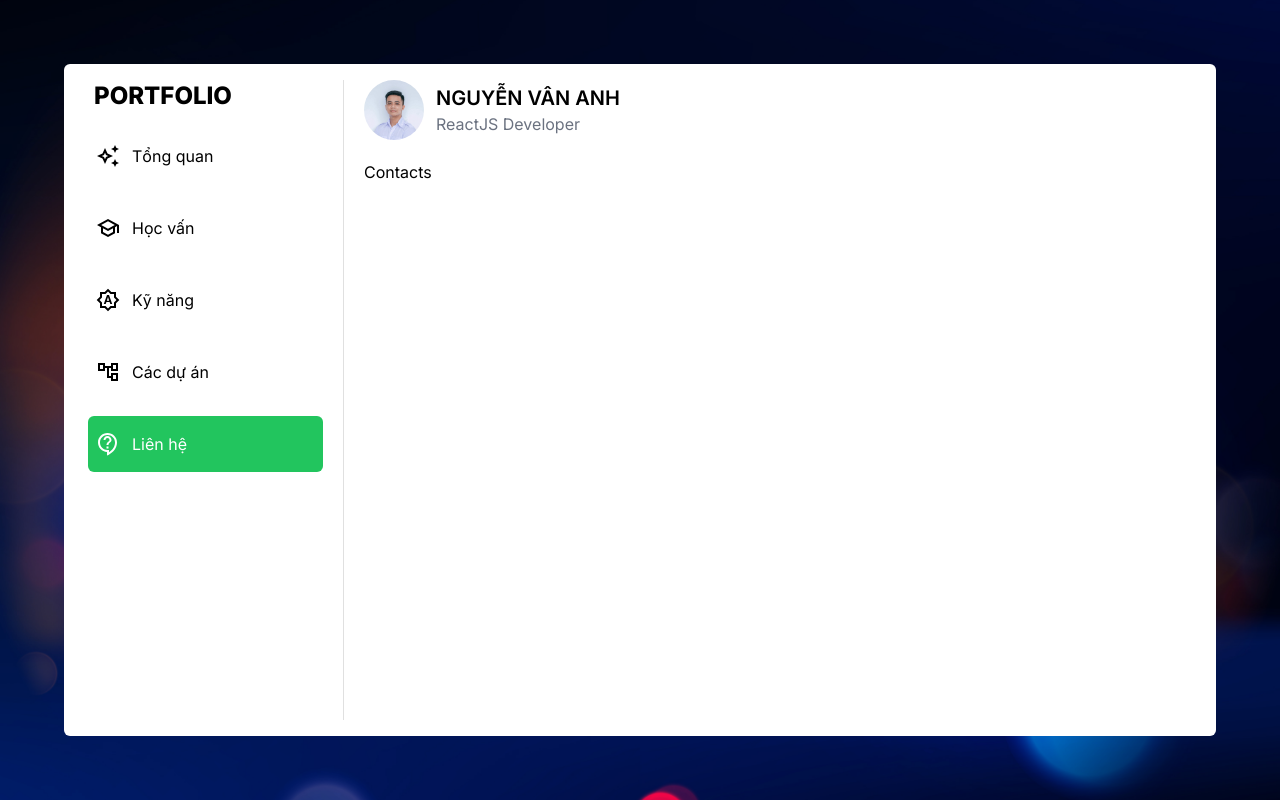
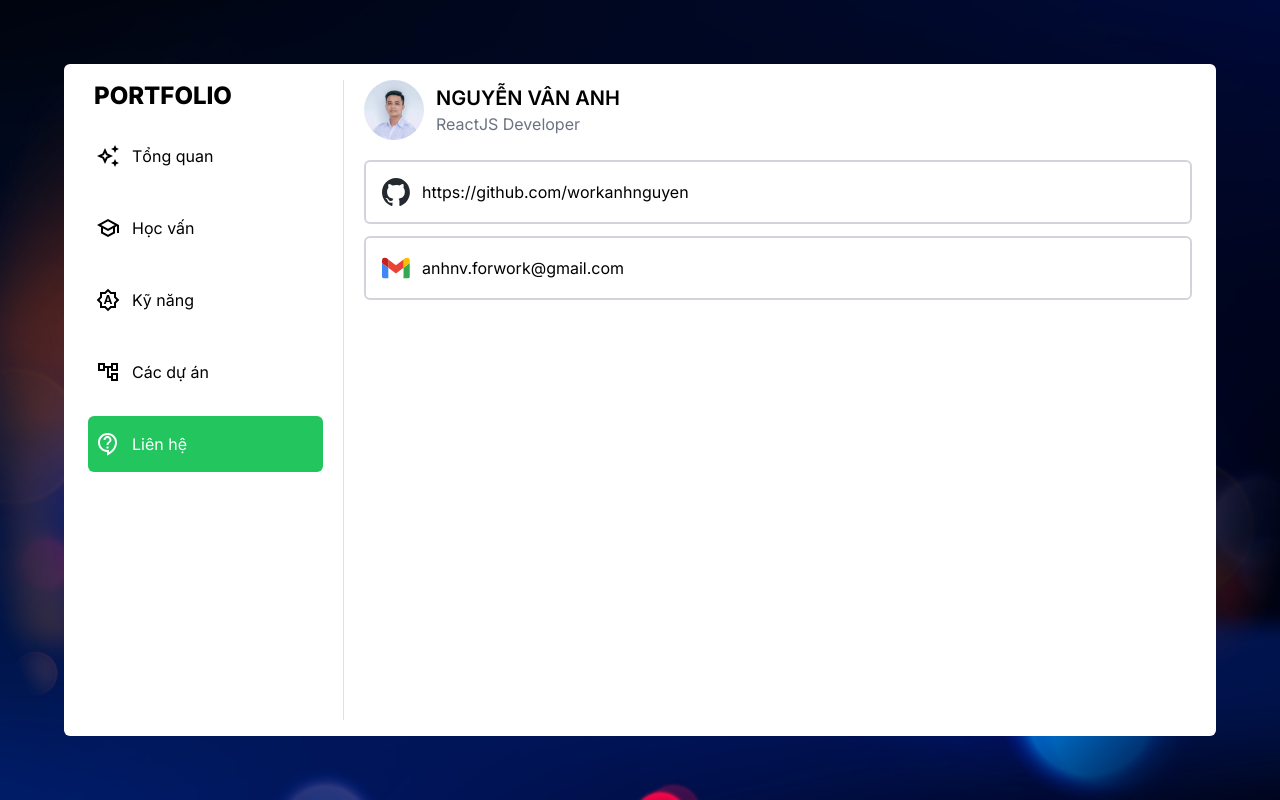
Before and after one commit to workanhnguyen/portfolio, a React (Vite) app in the folder frontend/: page / in a window 1280 px wide. Both pictures are taken after a click on the element "Liên hệ". Built offline with nearby package versions, Linux system fonts and the light colour scheme.

Commit message:
finish contacts section

```diff
--- a/frontend/src/assets/index.js
+++ b/frontend/src/assets/index.js
@@ -15,6 +15,8 @@ import nodejsIcon from './nodejs.svg';
 import mongodbIcon from './mongodb.svg';
 import djangoIcon from './django.svg';
 import springBootIcon from './spring-boot.svg';
+import gmailIcon from './gmail.svg';
+import githubIcon from './github.svg';
 
 export {
   background,
@@ -33,5 +35,7 @@ export {
   mysqlIcon,
   djangoIcon,
   nodejsIcon,
-  springBootIcon
+  springBootIcon,
+  gmailIcon,
+  githubIcon
 };
--- a/frontend/src/components/Contacts.jsx
+++ b/frontend/src/components/Contacts.jsx
@@ -1,8 +1,18 @@
 import React from 'react'
+import user from '../data/user'
+
+const userInfo = user[0];
 
 const Contacts = () => {
   return (
-    <div>Contacts</div>
+    <div className='flex flex-col gap-y-3'>
+    {userInfo.contacts.map((contact, index) => (
+      <div className='w-full flex items-center p-4 gap-x-3 rounded-md border-2 border-gray-300'>
+        <img className='w-7 h-7' src={contact.icon} alt={`icon-${index}`} />
+        {index  === 0 ? <a className='hover:underline' href={contact.link}>{contact.link}</a> : <p>{contact.link}</p>}
+      </div>
+    ))}
+    </div>
   )
 }
 
--- a/frontend/src/data/user.js
+++ b/frontend/src/data/user.js
@@ -1,5 +1,5 @@
 import AutoAwesomeOutlinedIcon from '@mui/icons-material/AutoAwesomeOutlined';
-import { cssIcon, djangoIcon, htmlIcon, javaIcon, javascriptIcon, materialUIIcon, mongodbIcon, mysqlIcon, nodejsIcon, pythonIcon, reactjsIcon, springBootIcon, tailwindcssIcon } from '../assets';
+import { cssIcon, djangoIcon, githubIcon, gmailIcon, htmlIcon, javaIcon, javascriptIcon, materialUIIcon, mongodbIcon, mysqlIcon, nodejsIcon, pythonIcon, reactjsIcon, springBootIcon, tailwindcssIcon } from '../assets';
 
 const user = [
   // Vietnamese
@@ -263,6 +263,16 @@ const user = [
         ]
       }
     ],
+    contacts: [
+      {
+        icon: githubIcon,
+        link: 'https://github.com/workanhnguyen'
+      },
+      {
+        icon: gmailIcon,
+        link: 'anhnv.forwork@gmail.com'
+      },
+    ],
   },
 ];
 
```
Also changed, not shown: frontend/src/assets/github.svg (added), frontend/src/assets/gmail.svg (added).
